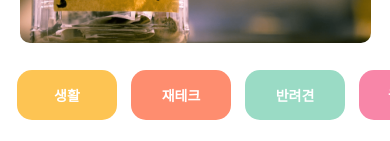
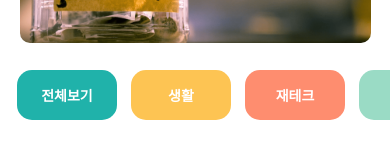
Before and after one commit to he0o0nje/myhoneytip-App, a React Native app: screen / in a window 390 px wide. Shown: the part 276-417 px from the top of the page. Built offline with nearby package versions, Linux system fonts and the light colour scheme; grey boxes are pictures that could not be loaded.

Commit message:
7-2 CateState

```diff
--- /dev/null
+++ b/components/Loading.js
@@ -0,0 +1,23 @@
+import React from "react";
+import { View, Text, StyleSheet } from "react-native";
+
+export default function Loading() {
+  return (
+    <View style={styles.container}>
+      <Text style={styles.title}>준비중입니다...</Text>
+    </View>
+  );
+}
+
+const styles = StyleSheet.create({
+  container: {
+    flex: 1,
+    justifyContent: "center",
+    alignItems: "center",
+    backgroundColor: "#fdc453",
+  },
+  title: {
+    fontSize: 20,
+    fontWeight: "700",
+  },
+});
--- a/pages/MainPage.js
+++ b/pages/MainPage.js
@@ -1,4 +1,4 @@
-import React from "react";
+import React, { useState, useEffect } from "react";
 import {
   StyleSheet,
   View,
@@ -9,12 +9,40 @@ import {
 } from "react-native";
 import data from "../data.json";
 import Card from "../components/Card";
+import Loading from "../components/Loading";
 
 export default function MainPage() {
-  let tip = data.tip;
+  const [state, setState] = useState([]);
+  const [CateState, setCateState] = useState([]);
+  const [ready, setReady] = useState(true);
+
+  useEffect(() => {
+    setTimeout(() => {
+      setState(data.tip);
+      setCateState(data.tip);
+      setReady(false);
+    }, 1000);
+  }, []);
+
+  const category = (cate) => {
+    if (cate == "전체보기") {
+      setCateState(state);
+    } else {
+      setCateState(
+        state.filter((d) => {
+          return d.category == cate;
+        })
+      );
+    }
+  };
+
+  // let tip = state.tip;
   let todayWeather = 10 + 17;
   let todatCondition = "흐림";
-  return (
+
+  return ready ? (
+    <Loading />
+  ) : (
     <ScrollView style={styles.container}>
       <Text style={styles.title}>나만의 꿀팁</Text>
       <Text style={styles.weather}>
@@ -26,21 +54,49 @@ export default function MainPage() {
         horizontal
         indicatorStyle={"white"}
       >
-        <TouchableOpacity style={styles.Button1}>
+        <TouchableOpacity
+          style={styles.ButtonAll}
+          onPress={() => {
+            category("전체보기");
+          }}
+        >
+          <Text style={styles.ButtonText}>전체보기</Text>
+        </TouchableOpacity>
+        <TouchableOpacity
+          style={styles.Button1}
+          onPress={() => {
+            category("생활");
+          }}
+        >
           <Text style={styles.ButtonText}>생활</Text>
         </TouchableOpacity>
-        <TouchableOpacity style={styles.Button2}>
+        <TouchableOpacity
+          style={styles.Button2}
+          onPress={() => {
+            category("재테크");
+          }}
+        >
           <Text style={styles.ButtonText}>재테크</Text>
         </TouchableOpacity>
-        <TouchableOpacity style={styles.Button3}>
+        <TouchableOpacity
+          style={styles.Button3}
+          onPress={() => {
+            category("반려견");
+          }}
+        >
           <Text style={styles.ButtonText}>반려견</Text>
         </TouchableOpacity>
-        <TouchableOpacity style={styles.Button4}>
+        <TouchableOpacity
+          style={styles.Button4}
+          onPress={() => {
+            category("꿀팁 찜");
+          }}
+        >
           <Text style={styles.ButtonText}>꿀팁 찜</Text>
         </TouchableOpacity>
       </ScrollView>
       <View style={styles.cardContainer}>
-        {tip.map((content, i) => {
+        {CateState.map((content, i) => {
           // return (
           //   <View style={styles.card} key={i}>
           //     <Image style={styles.cardImg} source={{ uri: content.image }} />
@@ -87,6 +143,15 @@ const styles = StyleSheet.create({
     marginTop: 20,
     marginLeft: 10,
     height: 60,
+  },
+  ButtonAll: {
+    width: 100,
+    height: 50,
+    padding: 15,
+    backgroundColor: "#20b2aa",
+    borderColor: "deeppink",
+    borderRadius: 15,
+    margin: 7,
   },
   Button1: {
     width: 100,
```
